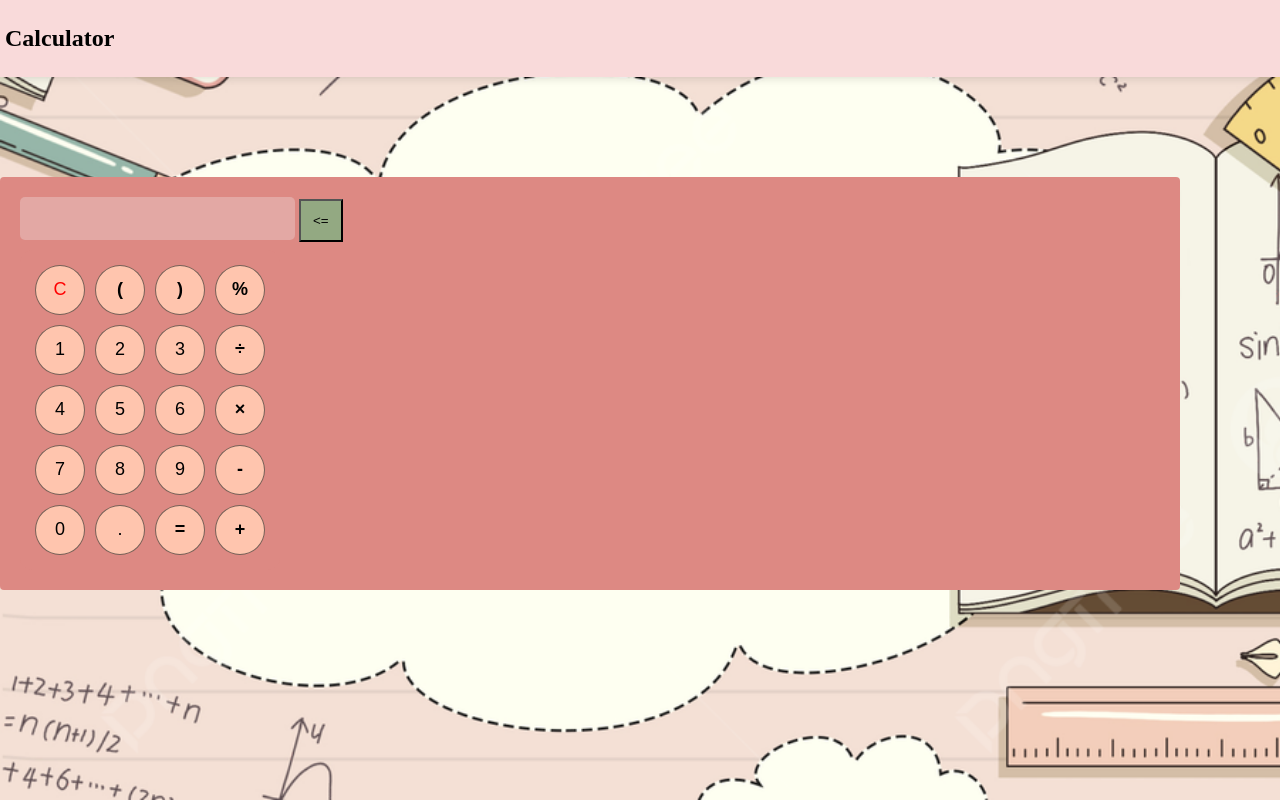
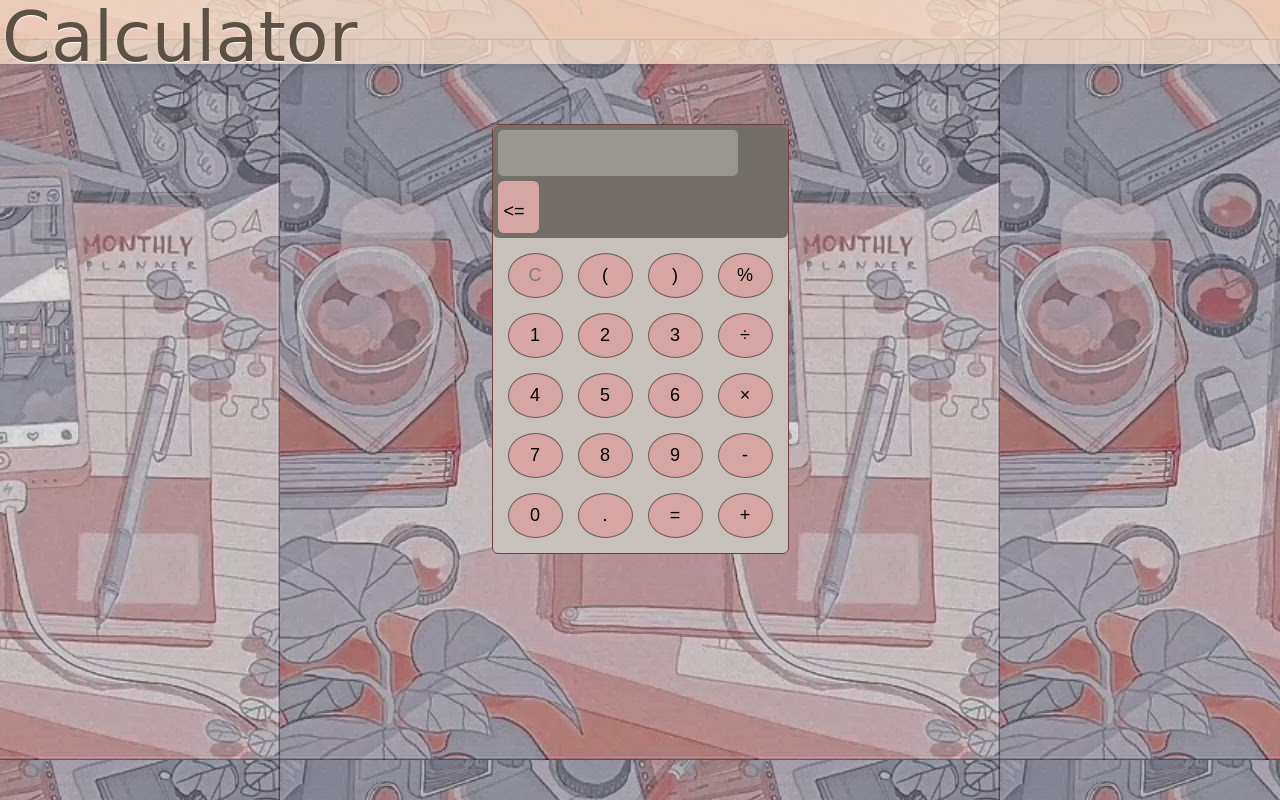
Before and after one commit to Likwusik/Calculator, a plain HTML site: page index.html in a window 1280 px wide. Drawn offline with Linux system fonts and the light colour scheme.

Commit message:
Some style changes

```diff
--- a/index.html
+++ b/index.html
@@ -14,9 +14,14 @@
 
     <main class="container">
       <div id="calculator_head">
-        <output type="text" id="calculation"></output>
-        <input type="text" id="result" disabled />
-        <button class="undo"><=</button>
+        <div id="story">
+          <output type="text" id="calculation"></output>
+        </div>
+
+        <div>
+          <input type="text" id="result" disabled />
+          <button class="undo"><=</button>
+        </div>
       </div>
 
       <div id="calculator">
--- a/script.js
+++ b/script.js
@@ -1,7 +1,6 @@
 let result = document.querySelector("#result");
 let calculation = document.querySelector("#calculation");
 let resetAfterOperation = false;
-
 
 //Numbers logic
 document.querySelectorAll("#calculator .number").forEach((button) => {
@@ -32,9 +31,8 @@ document.querySelectorAll("#calculator .clear").forEach((button) => {
   });
 });
 
-
 // Undo button logic
-document.querySelectorAll("#calculator .undo").forEach((button) => {
+document.querySelectorAll("#calculator_head .undo").forEach((button) => {
   button.addEventListener("click", (event) => {
     let lastOne = calculation.value.slice(-1);
     let lastTwo = calculation.value.slice(-2);
@@ -48,7 +46,6 @@ document.querySelectorAll("#calculator .undo").forEach((button) => {
     }
   });
 });
-
 
 //Calculation part with catching errors
 const equal = document.querySelector("#calculator .equal");
--- a/styles.css
+++ b/styles.css
@@ -1,85 +1,137 @@
 body {
   margin: auto;
-  background-image: url("pictures/table7.jpg");
-  background-repeat: no-repeat;
+  background-image: url("pictures/table9.jpg");
+  background-image: opacity(0.5);
+  background-color: #fff;
+  background-repeat: repeat;
   background-attachment: fixed;
-  background-position: left;
-  background-size: cover;
+  background-position: center;
+  position: relative;
 }
 
 .navbar {
-  background-color: rgb(249, 218, 218);
-  padding: 5px;
+  background-color: rgba(255, 229, 204, 0.713);
+  justify-content: space-between;
+  padding: 2px;
+  position: relative;
+  display: flex;
+  margin-bottom: 60px;
   box-shadow: 0px 3px 7px 1px rgba(0, 0, 0, 0.07),
     0px -3px 7px 1px rgba(0, 0, 0, 0.07);
-  display: flex;
-  align-items: center;
-  justify-content: space-between;
-  margin-bottom: 30px;
+}
+
+/* Header style */
+h1 {
+  color: #5d5145;
+  font-family: "Great Vibes", cursive;
+  font-size: 70px;
+  line-height: 50px;
+  font-weight: normal;
+  margin-bottom: 0px;
+  margin-top: 10px;
+  text-align: center;
+  text-shadow: 0 1px 1px #fff;
 }
 
 .container {
-  margin: 100px 100px 100px auto;
-  position: relative;
-  width: auto;
-  padding: 20px;
-  background-color: #dd8983;
-  border-radius: 4px;
+  position: static;
+  background-color: #c9c2bc;
+  max-width: 295px;
+  border: 1px solid #714040;
+  border-radius: 6px;
+  max-height: auto;
+  margin: auto;
 }
 
-.calculator_head {
-  background-color: aliceblue;
+#calculator_head {
+  background-color: #413b369e;
+  position: relative;
+  padding-left: 5px;
+  padding-top: 5px;
+  padding-right: 5px;
+  border-radius: 6px;
 }
 
+/* Calculation bar style */
+#story {
+  position: sticky;
+  color: #fff;
+  border-radius: 6px;
+  word-wrap: break-word;
+}
+
+/* C (clear button) style */
+.clear {
+  color: rgb(130, 123, 123);
+}
+
+/* Result bar style */
 #result {
-  margin-bottom: 10px;
-  font-size: 20px;
+  margin-bottom: 5px;
+  font-size: 23px;
   outline: none;
   border-radius: 5px;
   padding: 10px 5px;
   border: 0;
+  color: #000000;
+  font-family: "Great Vibes", cursive;
+  word-wrap: break-word;
+  max-width: 230px;
 }
+
+/* Buttons positioning */
 #calculator {
   display: grid;
-  grid-template-columns: repeat(4, 50px);
-  grid-template-rows: repeat(5, 50px);
-  grid-gap: 10px;
+  grid-template-columns: repeat(4, 55px);
+  grid-template-rows: repeat(5, 45px);
+  grid-gap: 15px;
   max-width: 230px;
-  background-color: #dd8983;
   padding: 15px;
   border-radius: 12px;
 }
+
+/* Buttons style */
 #calculator button {
-  border-radius: 50%; /* Making buttons round */
+  border-radius: 50%;
   outline: none;
   border: 0.5px solid rgba(76, 67, 61, 0.757);
-  background-color: rgb(255, 197, 174);
+  background-color: rgb(216, 165, 165);
   font-size: large;
   font-style: initial;
 }
 
-.clear {
-  color: red;
+/* Button style is active */
+#calculator button:active {
+  background-color: rgb(170, 96, 96);
+  color: white;
+  padding: 14px;
 }
 
-.undo {
-  background-color: rgba(131, 177, 131, 0.806);
-  padding: 12px;
+/* Undo button style */
+#calculator_head button {
+  background-color: rgb(216, 165, 165);
+  border-radius: 6px;
+  padding-right: 14px;
+  padding-top: 20px;
+  padding-bottom: 11px;
+  margin-bottom: 5px;
+  font-size: 18px;
+  outline: none;
+  border: 0;
+  position: sticky;
 }
 
-#calculator button:active {
-  background-color: rgb(237, 186, 142);
-  color: white;
+/* Undo button style is active */
+#calculator_head button:active {
+  background-color: rgb(170, 97, 96);
+  border-radius: 12px;
+  border-radius: 6px;
+  padding-right: 14px;
+  padding-top: 18px;
+  padding-bottom: 8px;
+  margin-bottom: 5px;
+  font-size: 18px;
+  outline: none;
+  border: 0;
+  position: sticky;
 }
-
-#ourResult {
-  border-radius: 12px;
-  padding: 20px;
-  margin: auto;
-}
-
-.operation,
-.equal {
-  font-weight: bold;
-  font-size: 16px;
-}
```
Also changed, not shown: pictures/note.jpg (added), pictures/note1.jpg (added), pictures/table.avif (deleted), pictures/table8.jpg (added), pictures/table9.jpg (added).
